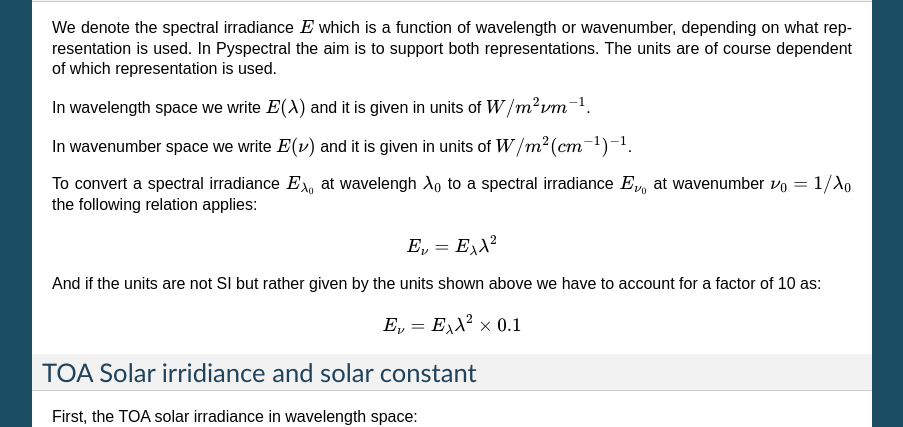
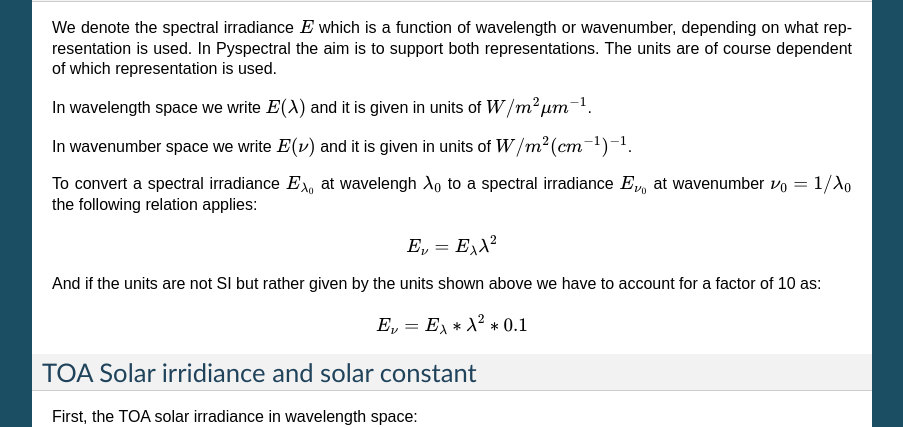
Before and after one commit to pytroll/pyspectral, a Sphinx documentation site: the page built from doc/rad_definitions.rst, in a window 1280 px wide and 900 px high, scrolled down 1029 px. Shown: the part 164-591 px from the top of the window, without its empty margins (198-1101 px from the left). Built offline with Sphinx 7.4.7, drawn with Linux system fonts in a browser that asks for light colours.

Commit message:
Typo in docs fixed

```diff
--- a/doc/rad_definitions.rst
+++ b/doc/rad_definitions.rst
@@ -83,7 +83,7 @@ is to support both representations. The units are of course dependent of which
 representation is used.
 
 In wavelength space we write :math:`E(\lambda)` and it is given in units of
-:math:`W/m^2 \nu m^{-1}`.
+:math:`W/m^2 \mu m^{-1}`.
 
 In wavenumber space we write :math:`E(\nu)` and it is given in units of
 :math:`W/m^2 (cm^{-1})^{-1}`.
@@ -100,7 +100,7 @@ And if the units are not SI but rather given by the units shown above we have to
 
 .. math::
 
-    E_\nu = E_\lambda \lambda^2 \times 0.1
+    E_\nu = {E_\lambda * \lambda^2 * 0.1}
 
 
 
```
